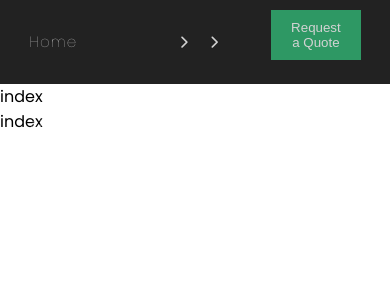
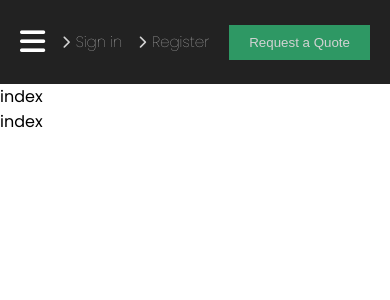
Before and after one commit to Ibrahimova11/hotel_booking_project, a React (Create React App) app in the folder client/: page / in a window 390 px wide. Shown: the top 300 px of the page. Built offline with nearby package versions, Linux system fonts and the light colour scheme.

Commit message:
The first Navbar responsive finished

```diff
--- a/client/src/components/Navbar/style.css
+++ b/client/src/components/Navbar/style.css
@@ -50,3 +50,53 @@ color:#fff
 margin-left:20px;
 
 }
+
+  @media screen and (max-width: 768px) {
+    .login-area{
+       position: absolute;
+       right:20px;
+    }
+    .navbar {
+      text-align: center;
+    }
+    nav ul {
+      display: block;
+      width: 100%;
+      height: 90vh;
+      position: absolute;
+      top: 80px;
+      left: -100%;
+      opacity: 1;
+      transition: all 0.5s ease;
+    }
+
+nav ul li {
+    display: block;
+}
+
+nav ul.active{
+    background-color: #31b675;
+    left:0;
+    opacity:1;
+    transition:0.5;
+    z-index: 100;
+}
+nav ul li a {
+    font-weight: 400;
+}
+
+.menu-icon{
+    display: block;
+    position:absolute;
+    top:0;
+    left:20px;
+    font-size:1.8rem;
+    cursor: pointer;
+}
+
+
+.fa-times{
+    font-size:2rem;
+
+}
+}
```
